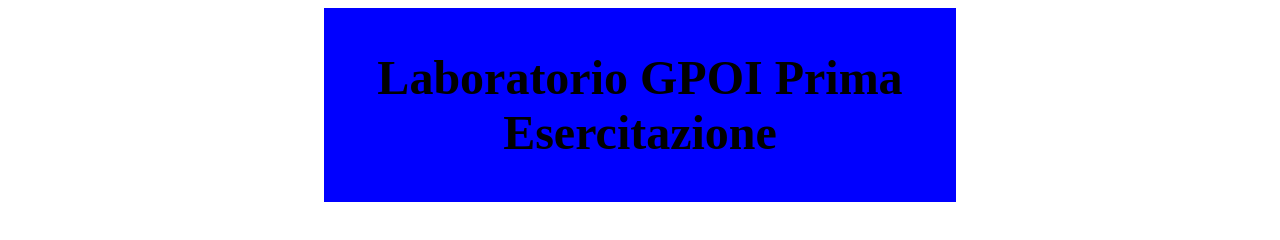
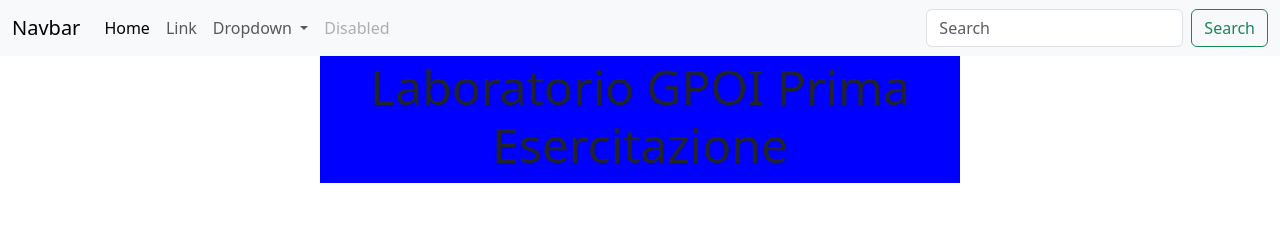
Before and after one commit to ChenDario/ProgettoChen_GPOI, a plain HTML site: page index.html in a window 1280 px wide. Drawn offline with nearby package versions, Linux system fonts and the light colour scheme.

Commit message:
add Navbar Bootstrap

```diff
--- a/index.html
+++ b/index.html
@@ -1,19 +1,68 @@
 <!DOCTYPE html>
 <html lang="en">
 <head>
-    <meta charset="UTF-8">
-    <meta name="viewport" content="width=device-width, initial-scale=1.0">
+    <meta charset="UTF-8" />
+    <meta name="viewport" content="width=device-width, initial-scale=1.0" />
     <!-- css link ref -->
-    <link rel="stylesheet" href="/css/style.css">
+    <link rel="stylesheet" href="/css/style.css" />
+    <!-- Link CSS di Bootstrap -->
+    <link
+    href="https://cdn.jsdelivr.net/npm/bootstrap@5.3.0/dist/css/bootstrap.min.css"
+    rel="stylesheet"
+    />
+    <!-- js link ref -->
+    <script src="/js/script.js"></script>
+    <!-- JS di Bootstrap e le sue dipendenze tramite CDN -->
+    <script src="https://cdn.jsdelivr.net/npm/bootstrap@5.3.0/dist/js/bootstrap.bundle.min.js"></script>
 
-    <!-- js link ref -->
-     <script src="/js/script.js"></script>
+    <title>GPOI Lab</title>
+</head>
 
-    <title> GPOI Lab </title>
-</head>
 <body>
-    <div class = "titolo-container">
-        <h2 class = "titolo"> Laboratorio GPOI Prima Esercitazione </h2>
+    <!-- BootStrap NavBar-->
+    <nav class="navbar navbar-expand-sm bg-body-tertiary">
+        <div class="container-fluid">
+          <a class="navbar-brand" href="#">Navbar</a>
+          <button class="navbar-toggler" type="button" data-bs-toggle="collapse" data-bs-target="#navbarSupportedContent" aria-controls="navbarSupportedContent" aria-expanded="false" aria-label="Toggle navigation">
+            <span class="navbar-toggler-icon"></span>
+          </button>
+          <div class="collapse navbar-collapse" id="navbarSupportedContent">
+            <ul class="navbar-nav me-auto mb-2 mb-lg-0">
+              <li class="nav-item">
+                <a class="nav-link active" aria-current="page" href="#">Home</a>
+              </li>
+              <li class="nav-item">
+                <a class="nav-link" href="#">Link</a>
+              </li>
+              <li class="nav-item dropdown">
+                <a class="nav-link dropdown-toggle" href="#" role="button" data-bs-toggle="dropdown" aria-expanded="false">
+                  Dropdown
+                </a>
+                <ul class="dropdown-menu">
+                  <li><a class="dropdown-item" href="#">Action</a></li>
+                  <li><a class="dropdown-item" href="#">Another action</a></li>
+                  <li><hr class="dropdown-divider"></li>
+                  <li><a class="dropdown-item" href="#">Something else here</a></li>
+                </ul>
+              </li>
+              <li class="nav-item">
+                <a class="nav-link disabled" aria-disabled="true">Disabled</a>
+              </li>
+            </ul>
+            <form class="d-flex" role="search">
+              <input class="form-control me-2" type="search" placeholder="Search" aria-label="Search">
+              <button class="btn btn-outline-success" type="submit">Search</button>
+            </form>
+          </div>
+        </div>
+      </nav>
+
+    <div class="titolo-container">
+    <h2 class="titolo">Laboratorio GPOI Prima Esercitazione</h2>
     </div>
+
+
+
 </body>
+
 </html>
```
